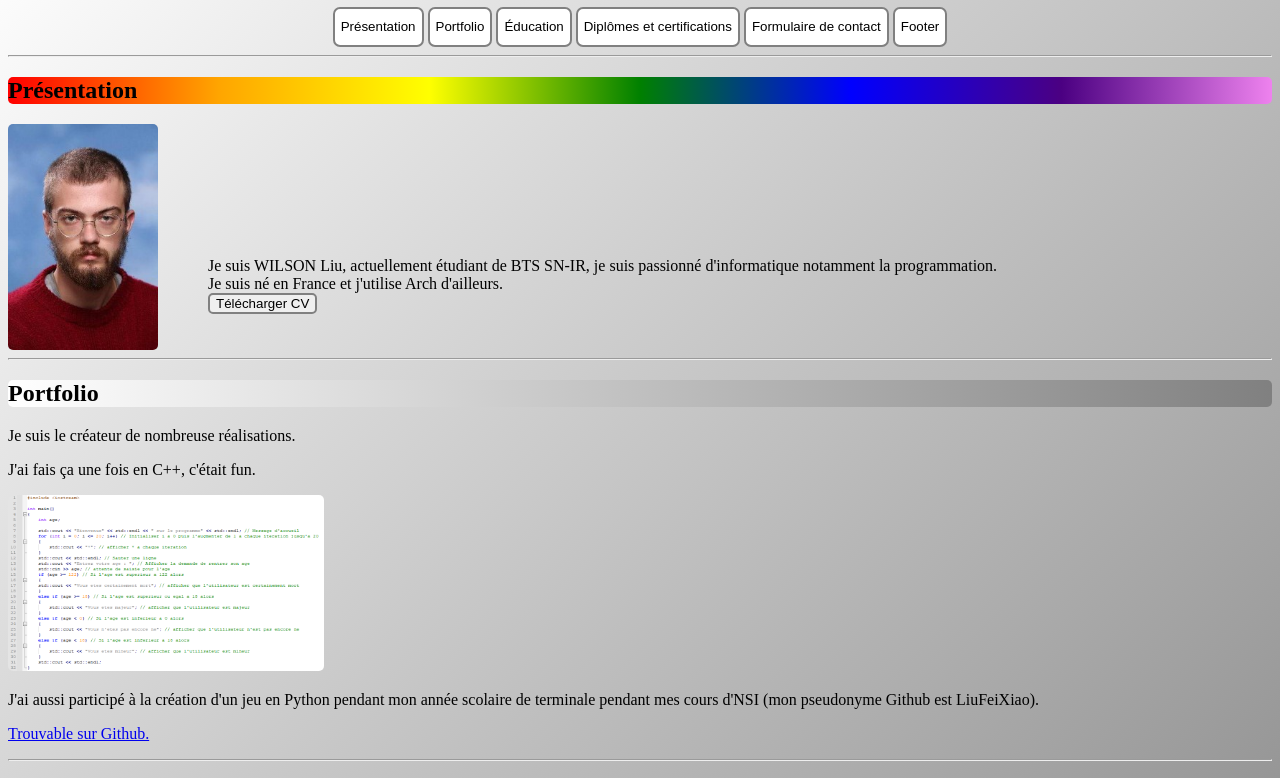
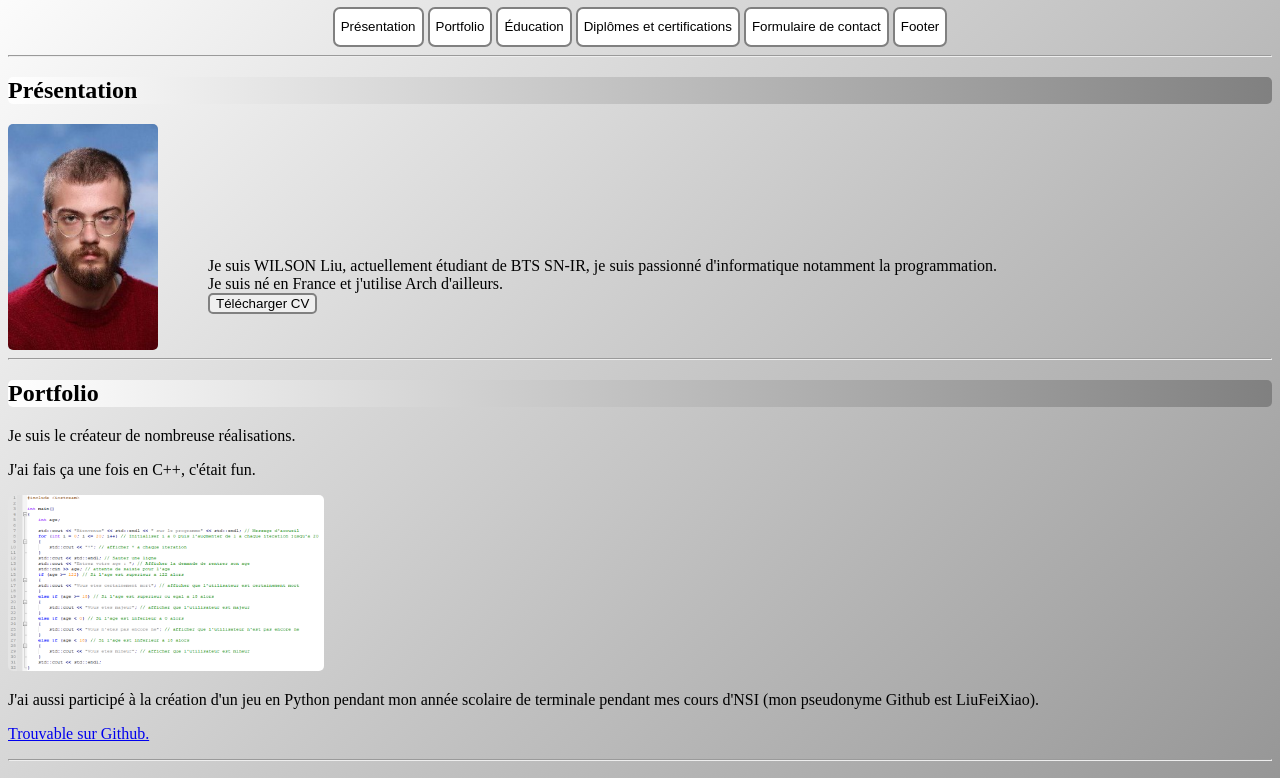
Before and after one commit to LiuFeiXiao/Portfolio, a plain HTML site: page index.html in a window 1280 px wide. Shown: the part 73-851 px from the top of the page. Drawn offline with Linux system fonts and the light colour scheme.

Commit message:
Add files via upload

```diff
--- a/style.css
+++ b/style.css
@@ -1,5 +1,5 @@
 html { background-image: linear-gradient(to top left, gray,white); }
-#section1 { animation: animateBg 10s linear infinite; background-image: linear-gradient(to right, red,orange,yellow,green,blue,indigo,violet); }
+#section1 { background-image: linear-gradient(to left, gray,white); }
 #section2 { background-image: linear-gradient(to left, gray,white); }
 #section3 { background-image: linear-gradient(to left, gray,white); }
 #section4 { background-image: linear-gradient(to left, gray,white); }
```
